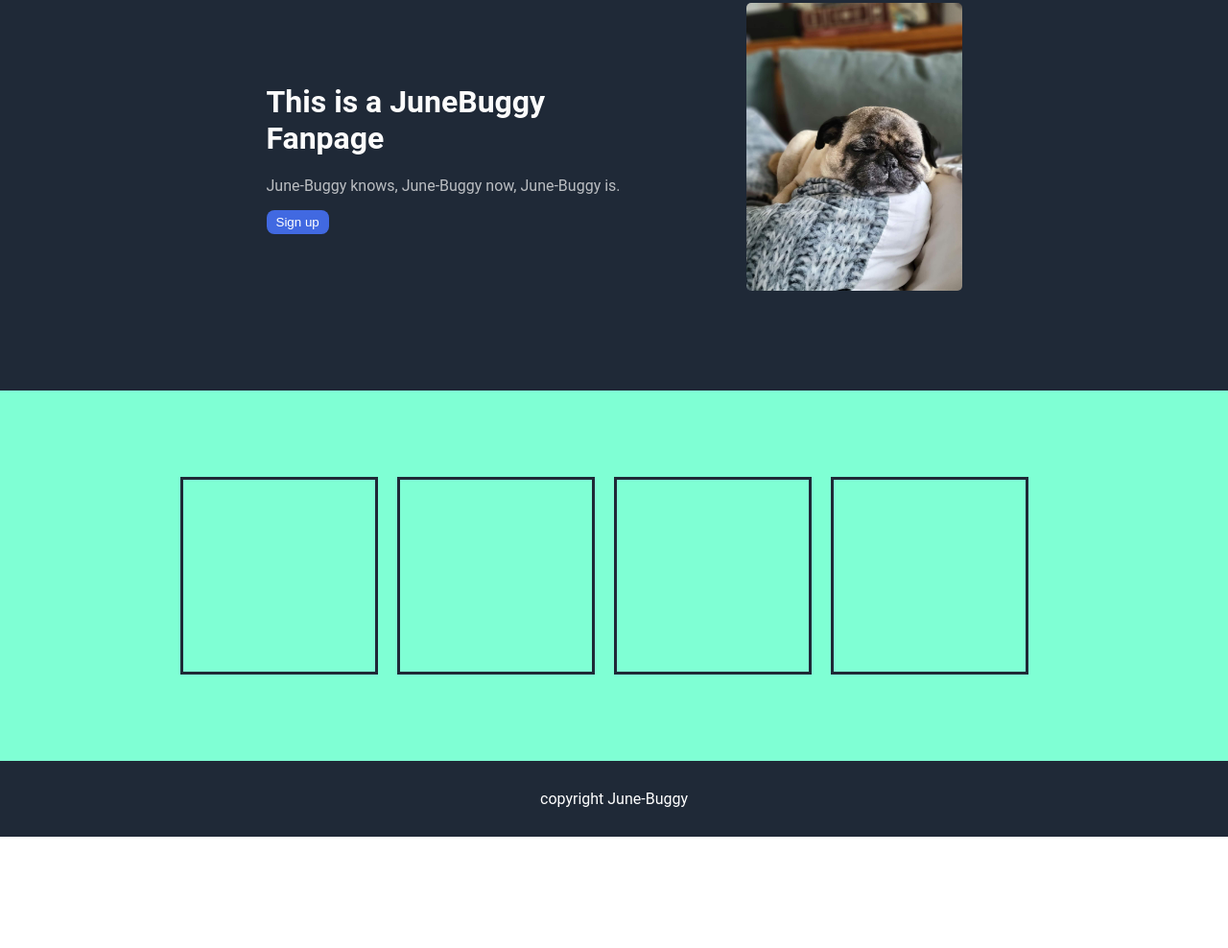
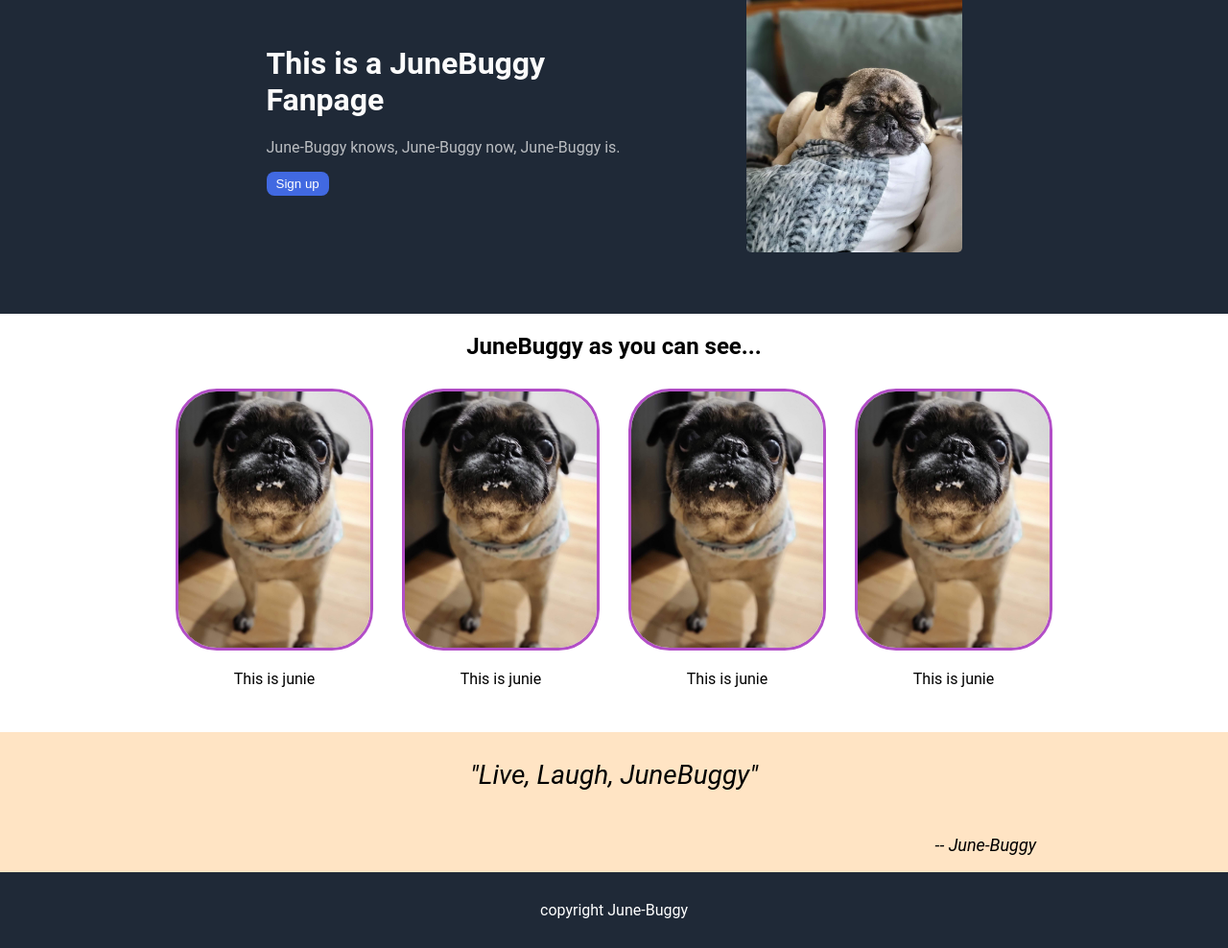
Before and after one commit to erusid/landing-page, a plain HTML site: page index.html in a window 1280 px wide. Shown: the part 188-1176 px from the top of the page at 96% size. Before the commit the page ends 1060 px from the top, so only its background shows below. Drawn offline with Linux system fonts and the light colour scheme.

Commit message:
work in progress

```diff
--- a/index.html
+++ b/index.html
@@ -30,11 +30,29 @@
         </div>
     </div>
     <div class="content1">
-
-        <div></div>
-        <div></div>
-        <div></div>
-        <div></div>
+        <h2>JuneBuggy as you can see...</h2>
+        <div class="content_info">
+            <div>
+                <img src="images/junie_header.jpeg" alt="">
+                <p>This is junie</p>
+            </div>
+            <div>
+                <img src="images/junie_header.jpeg" alt="">
+                <p>This is junie</p>
+            </div>
+            <div>
+                <img src="images/junie_header.jpeg" alt="">
+                <p>This is junie</p>
+            </div>
+            <div>
+                <img src="images/junie_header.jpeg" alt="">
+                <p>This is junie</p>
+            </div>
+        </div>
+    </div>
+    <div class="quote">
+        <p>"Live, Laugh, JuneBuggy"</p>
+        <p class="auth">-- June-Buggy</p>
     </div>
     <div class="footer">
         copyright June-Buggy
--- a/style.css
+++ b/style.css
@@ -36,7 +36,7 @@ body {
 .content_top {
     background-color: #1F2937;
     display: flex;
-    padding: 100px;
+    padding: 60px;
     align-items: center;
     justify-content: center;
 }
@@ -75,19 +75,40 @@ h2 {
 }
 
 .content1 {
-    background-color: aquamarine;
-    padding: 90px;
-    justify-content: center;
-    display: flex;
+    align-items: center;
 }
 
-.content1 div {
-    border: #1F2937;
-    padding: 100px;
+.content_info {
+    display: flex;
+    justify-content: center;
+    margin: 30px;
+    gap: 30px;
+    flex-wrap: wrap;
+}
+
+.content_info img{
+    border: #b24ec7;
     border-style: solid;
+    width: 200px;
+    border-radius: 43px;
+}
+
+.quote {
     display: flex;
-    flex-direction: row;
-    margin: 0px 20px 0px 0px;
+    flex-direction: column;
+    padding: 0px 200px;
+    background-color: bisque;
+
+}
+
+.quote p {
+   font-size: 28px;
+   font-style: italic;
+}
+
+.quote .auth {
+    text-align: right;
+    font-size: 18px;
 }
 
 
```
